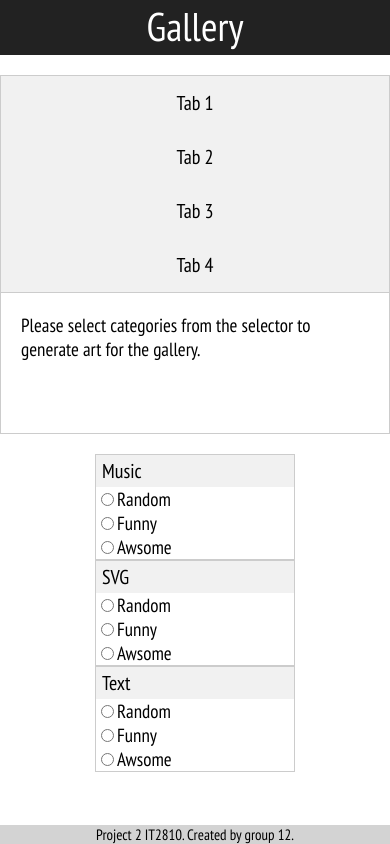
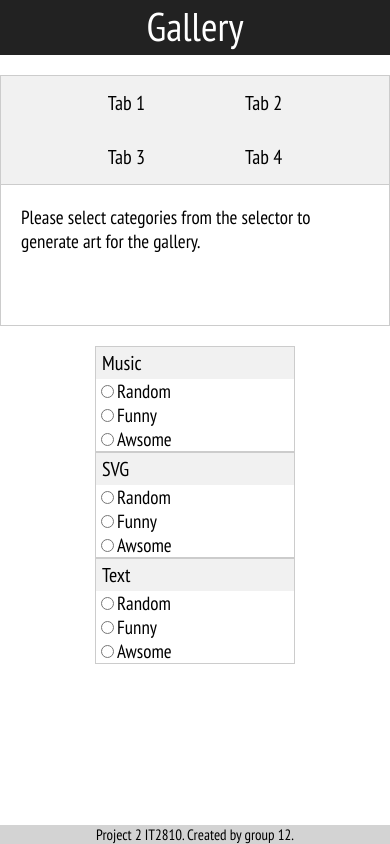
Before and after one commit to IT2810/it2810-webutvikling-h18-prosjekt-2-gruppe--12, a React (Create React App) app in the folder gruppe12-p2/: page / in a window 390 px wide. Built offline with nearby package versions, Linux system fonts and the light colour scheme.

Commit message:
added media query for responsive design and in complience with requirements

```diff
--- a/gruppe12-p2/src/styles/Tabs.css
+++ b/gruppe12-p2/src/styles/Tabs.css
@@ -28,6 +28,23 @@ legend {
   font-size: 20px;
   font-family: "PT Sans Narrow", sans-serif;
 }
+@media only screen and (max-width: 450px) {
+  .tab {
+    padding: 14px 50px;
+  }
+  .tabs {
+    max-width: 450px;
+  }
+}
+@media only screen and (orientation: landscape) and (max-width: 850px) {
+  .tab {
+    padding: 14px 50px;
+  }
+  .imageDiv {
+    min-width: 100px !important;
+    max-width: 200px !important;
+  }
+}
 
 /* Change background color of buttons on hover */
 .tab:hover {
@@ -53,7 +70,7 @@ legend {
   align-items: center;
 }
 .imageDiv {
-  min-width: 300px;
+  width: 300px;
   max-width: 400px;
   padding-left: 20px;
   padding-right: 20px;
```
